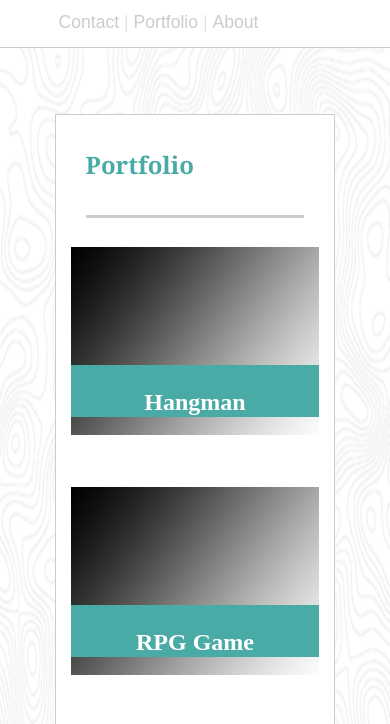
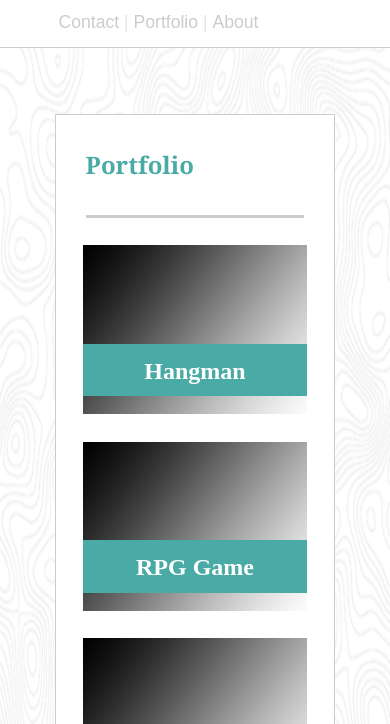
Before and after one commit to AscherD001/Responsive-Portfolio, a plain HTML site: page portfolio.html in a window 390 px wide. Shown: the part 78-802 px from the top of the page. Drawn offline with Linux system fonts and the light colour scheme.

Commit message:
Modified Portfolio Image Packages
Modified Portfolio Image Packages

```diff
--- a/assets/css/style.css
+++ b/assets/css/style.css
@@ -283,6 +283,17 @@ input[type=submit]:hover {
 		margin: 0 30px 30px 15px;
 		float: left;
 	}
+	.package {
+		margin: 5% 10% 10% 10%;
+		position: relative;
+		width: 80%;
+	}
+	.ptext {
+		width: 100%;
+		height: 25%;
+		bottom: 35%;
+		line-height: 55px;
+	}
 	.footer {
 	margin-top: 50px;
 	}
@@ -310,6 +321,11 @@ input[type=submit]:hover {
 	.image img {
 		width: 100%;
 		margin: 5% 5% 0px 0px;
+	}
+	.package {
+		margin: 5% 10% 25% 10%;
+		position: relative;
+		width: 80%;
 	}
 	.social {
 		width: 90%;
@@ -370,6 +386,11 @@ input[type=submit]:hover {
 	.image img {
 		width: 90%;
 	}
+	.package {
+		margin: 5% 10% 15% 10%;
+		position: relative;
+		width: 80%;
+	}
 	.paragraph {
 		margin: 0 7.5% 10% 10%;
 	}
@@ -377,10 +398,10 @@ input[type=submit]:hover {
 	width: 90%;
 	padding: 10%;
 	margin-top: 10%;
-}
-label {
-	margin-left: 5%;
-}
+	}
+	label {
+		margin-left: 5%;
+	}
 	/* Style inputs with type="text", select elements and textareas */
 	input[type=text], textarea {
 	    width: 90%; /* Full width */
@@ -422,10 +443,10 @@ label {
 	.about {
 		font-size: 150%;
 	}
-	.ptext {
-		width: 100%;
-		height: 25%;
-		bottom: 35%;
+	.package {
+		margin: 5% 10% -10% 10%;
+		position: relative;
+		width: 80%;
 	}
 	.social {
 		width: 90%;
```
